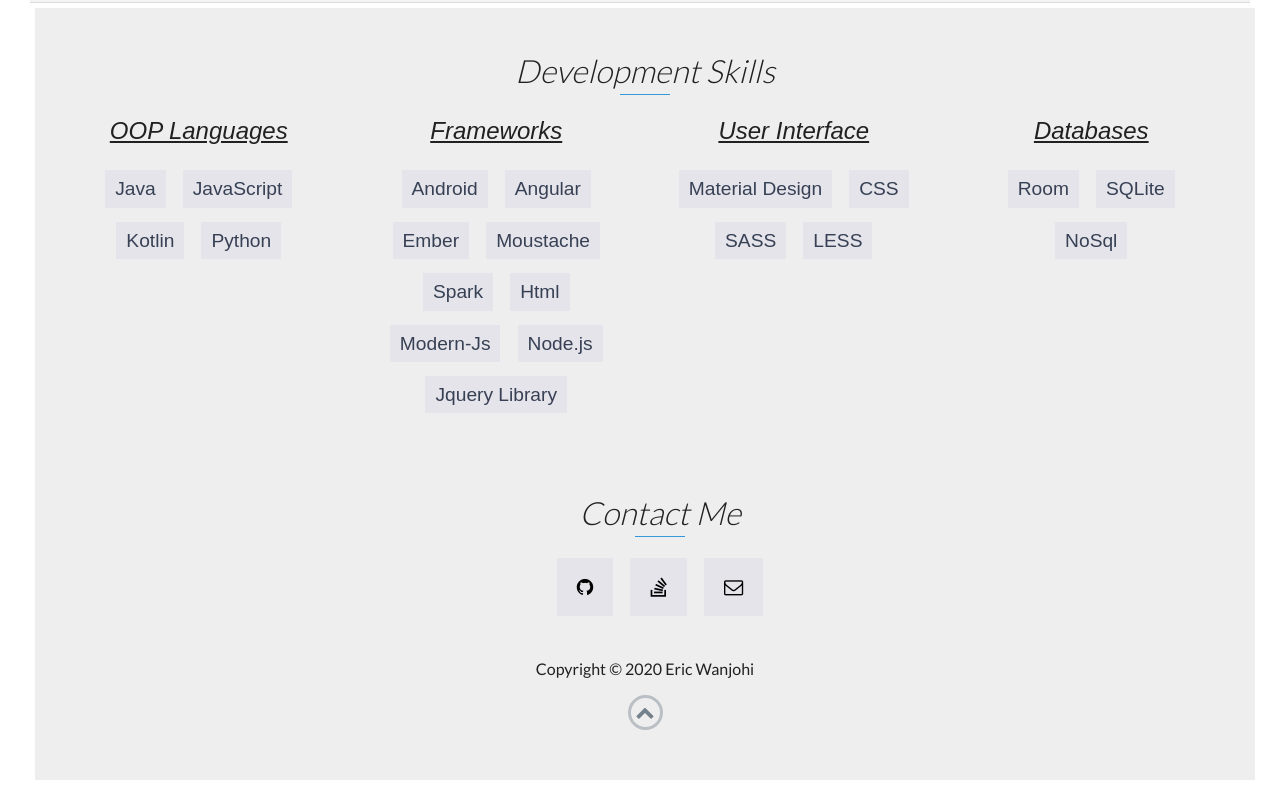
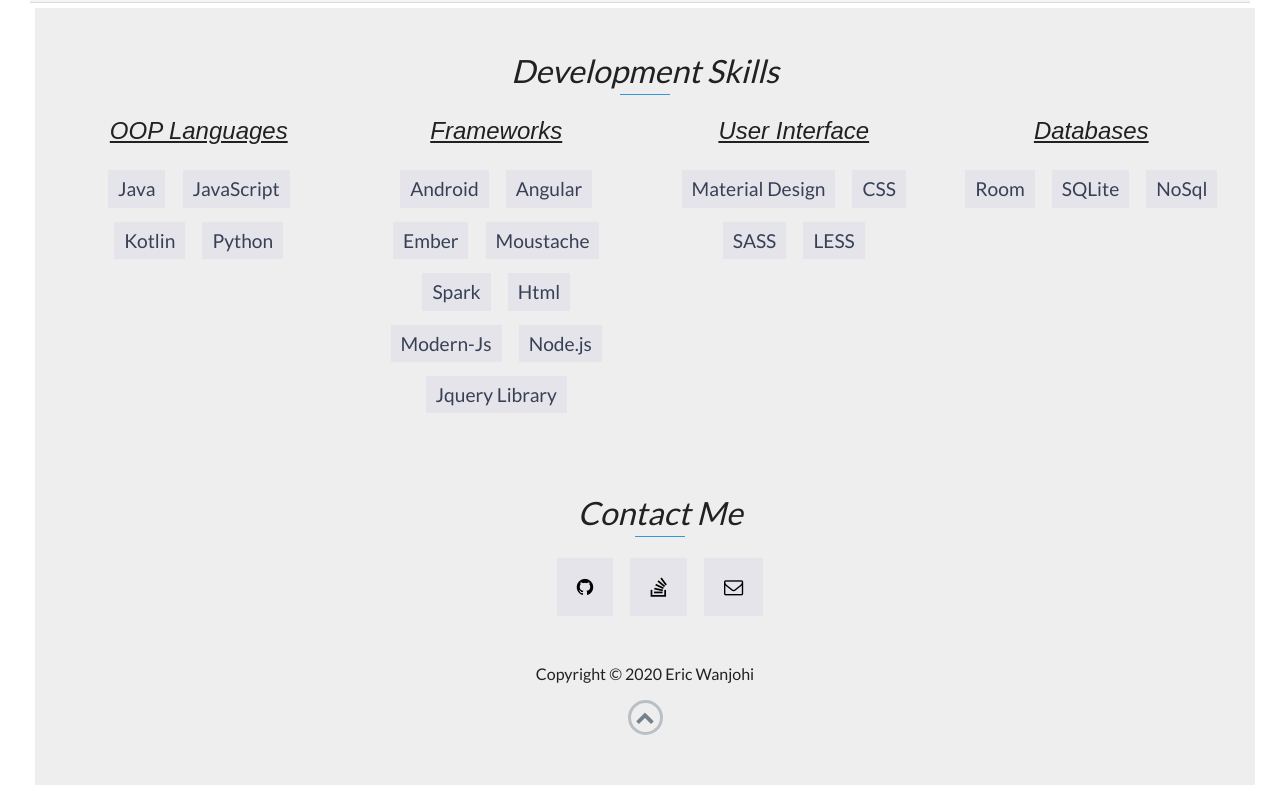
Before and after one commit to EricWanjohi/eric-portfolio, a website: page index.html in a window 1280 px wide. Shown: the part 1561-2361 px from the top of the page. Drawn offline with nearby package versions, Linux system fonts and the light colour scheme.

Commit message:
- Changed the fonts on the ul-skills css block. - Created a new  dev-name css block.

```diff
--- a/CSS/styles.css
+++ b/CSS/styles.css
@@ -141,6 +141,9 @@ body {
 }
 
 #contacts{
-  width: 100%;
   text-align: center;
 }
+
+.dev-name{
+  font-family: 'Lato', sans-serif;
+}
--- a/css/styles.css
+++ b/css/styles.css
@@ -227,7 +227,7 @@ margin-bottom: 40px; margin-top: -20px}
     .container{max-width: 1320px;margin: 0px;padding: 10px}
 	#skills{background: #eee; color: #212121}
 	.skill-class{margin-bottom: 20px}
-    .ul-skills li{color: #fff;background: #fff; font-family: fantasy}
+    .ul-skills li{color: #fff;background: #fff; font-family: 'Lato', sans-serif}
     #skills-li{color: #fff;background: #fff}
     #about{width: 1380px}
     #about-content{width: 1380px}
--- a/index.html
+++ b/index.html
@@ -5,10 +5,10 @@
     <meta charset="utf-8">
     <meta http-equiv="X-UA-Compatible" content="IE=edge">
     <meta name="viewport" content="width=device-width, initial-scale=1.0">
-    <title>Eric Wanjohi</title>
+    <title class="dev-name">Eric Wanjohi</title>
 	<link rel="shortcut icon" href="favicon.ico" type="image/x-icon">
 	<link rel="icon" href="favicon.ico" type="image/x-icon">
-    <link href="https://fonts.googleapis.com/css?family=Lato:300,400,700,900" rel="stylesheet">
+    <link href="https://fonts.googleapis.com/css?family=Lato:sans-serif" rel="stylesheet">
     <link rel="stylesheet" href="libs/font-awesome/css/font-awesome.min.css">
     <link href="css/bootstrap.min.css" rel="stylesheet">
     <link href="css/styles.css" rel="stylesheet">
@@ -163,7 +163,7 @@
         <footer class=" col-md-12">
             <div class="container  col-md-12" >
                 <div class="row">
-                    <div class=" social" id="social-links">
+                    <div class="col-md-12 social" id="social-links">
                         <h3 class="heading" id="contacts">Contact Me</h3>
                         <ul>
                             <li>
@@ -177,7 +177,7 @@
                             </li>
                         </ul>
                     </div>
-                    <div class="col-md-12 copyright" align="center">
+                    <div class="col-md-12 copyright">
                         <p>
                             Copyright &copy; 2020 Eric Wanjohi
                         </p>
```
